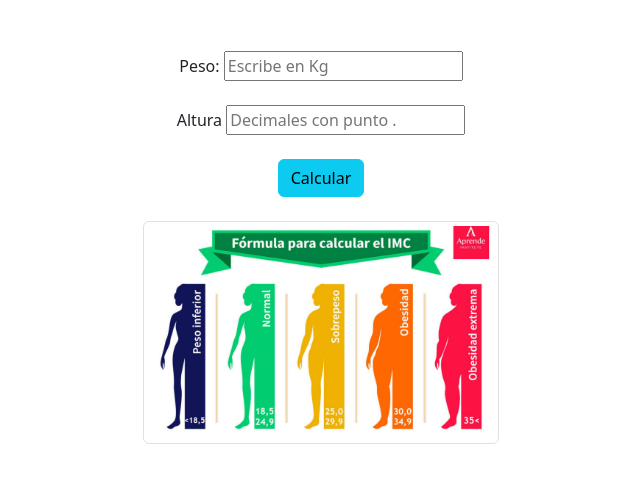
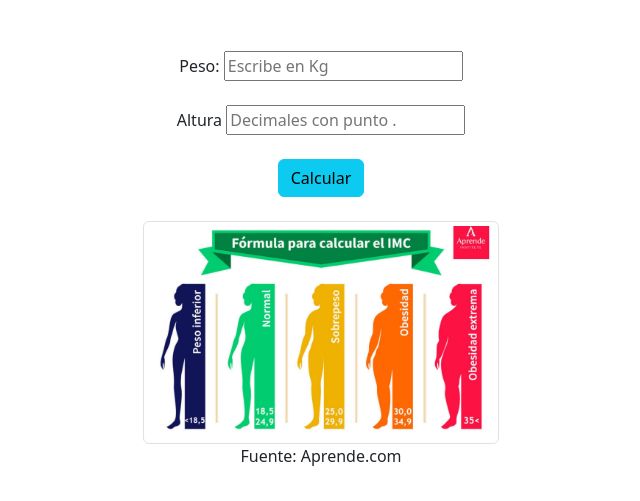
Before and after one commit to oalmaria/calculadoraIMC, a plain HTML site: page index.html in a window 1280 px wide. Shown: the part 53-554 px from the top of the page, without its empty margins (319-959 px from the left). Drawn offline with nearby package versions, Linux system fonts and the light colour scheme.

Commit message:
cambvio2

```diff
--- a/index.html
+++ b/index.html
@@ -32,6 +32,8 @@
             <br>
 
             <img src="imagenes/imc.jpg" class="img-thumbnail" alt="Imagen de IMC" width="100%">
+            <p><a href="https://aprende.com/blog/bienestar/nutricion/aprende-a-calcular-tu-imc-y-peso-saludable/
+              "></a>Fuente: Aprende.com</p>
             <script src="calculadora.js"></script>
             <script src="https://cdn.jsdelivr.net/npm/bootstrap@5.3.3/dist/js/bootstrap.bundle.min.js"></script>
 
```
